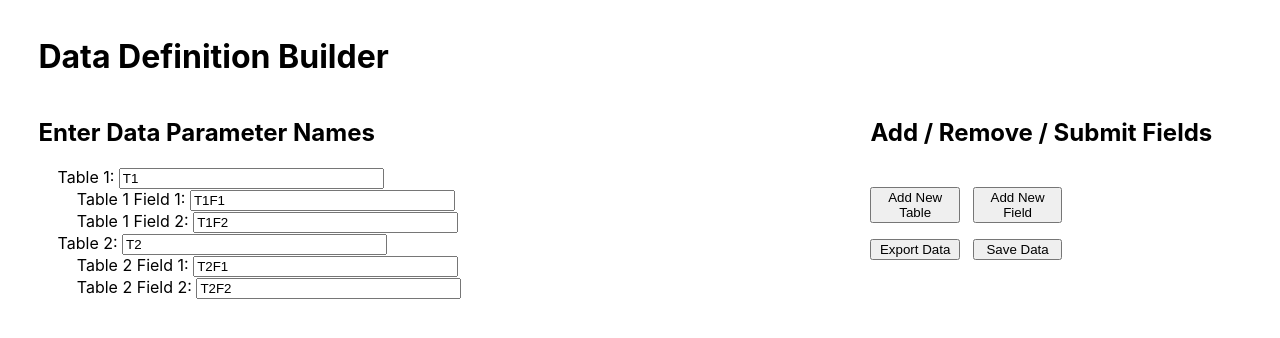
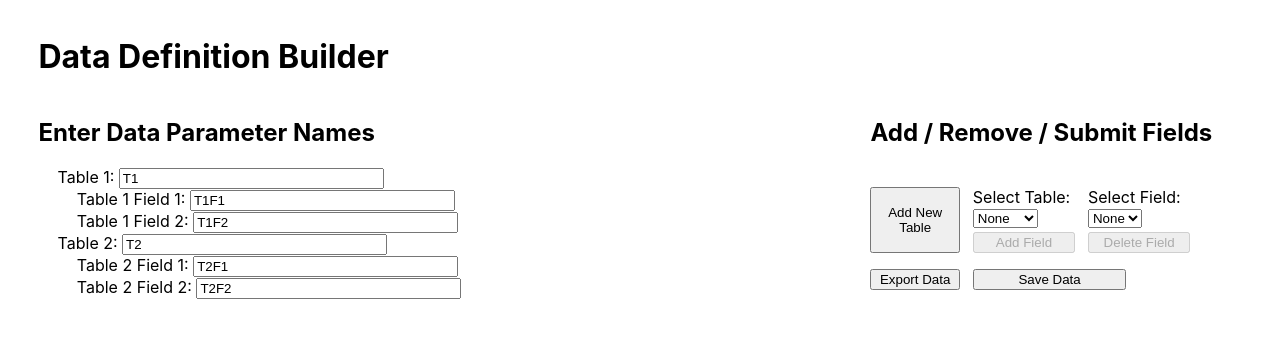
Before and after one commit to wdparker93/data-request-builder, a React (Create React App) app: page / in a window 1280 px wide. Shown: the top 338 px of the page. Built offline with nearby package versions, Linux system fonts and the light colour scheme.

Commit message:
Refining logic for buttons.

```diff
--- a/src/App.css
+++ b/src/App.css
@@ -8,6 +8,13 @@
 #interactive-section-wrapper {
   display: grid;
   grid-template-columns: 65vw 35vw;
+}
+
+#field-add-btn-tbl-selector-wrapper {
+  display: grid;
+  grid-template-columns: 8vw 8vw;
+  column-gap: 1vw;
+  row-gap: 0.5vh;
 }
 
 .table-element {
@@ -22,7 +29,7 @@
 
 #button-wrapper {
   display: grid;
-  grid-template-columns: 7vw 7vw;
+  grid-template-columns: 7vw 12vw;
   column-gap: 1vw;
   row-gap: 2vh;
 }
--- a/src/App.js
+++ b/src/App.js
@@ -1,5 +1,7 @@
 import "./App.css";
 import EntryFields from "./secondary-components/js/EntryFields.js";
+import TableOptionsComponent from "./secondary-components/js/TableOptionsComponent.js";
+import FieldOptionsComponent from "./secondary-components/js/FieldOptionsComponent.js";
 import React, { useState, useEffect } from "react";
 
 function App() {
@@ -10,17 +12,81 @@ function App() {
   });
   const [numTables, setNumTables] = useState(1);
   const [numFields, setNumFields] = useState(1);
+  const [currentTableSelected, setCurrentTableSelected] = useState("");
+  const [currentFieldSelected, setCurrentFieldSelected] = useState("");
+  const [addFieldEnabled, setAddFieldEnabled] = useState(false);
+  const [deleteFieldEnabled, setDeleteFieldEnabled] = useState(false);
 
+  //Table selection and handling logic
   const addTableName = () => {
     let workingNumTables = numTables;
     setNumTables(workingNumTables + 1);
   };
 
-  const addFieldName = () => {
-    let workingNumFields = numFields;
-    setNumFields(workingNumFields + 1);
+  const setTableSelection = () => {
+    let selector = document.getElementById("table-selector");
+    let tableSelected = selector.value;
+    setCurrentTableSelected(tableSelected);
+    if (tableSelected !== "") {
+      setAddFieldEnabled(true);
+    } else {
+      setAddFieldEnabled(false);
+    }
   };
 
+  const generateTableOptions = () => {
+    let optionsArray = [];
+    optionsArray.push("");
+    for (const [key] of Object.entries(tableNamesDict)) {
+      optionsArray.push(key);
+    }
+    return optionsArray.map((el) => <TableOptionsComponent elementData={el} />);
+  };
+
+  //Field selection and handling logic
+  const addFieldName = () => {
+    let selectedTable = currentTableSelected;
+    let workingFieldNamesDict = fieldNamesDict;
+    console.log(workingFieldNamesDict);
+    let fieldListForTable = workingFieldNamesDict[selectedTable];
+    fieldListForTable.splice(fieldListForTable.length, 0, "");
+    workingFieldNamesDict[selectedTable] = fieldListForTable;
+    console.log(workingFieldNamesDict);
+    setFieldNamesDict(workingFieldNamesDict);
+  };
+
+  const setFieldSelection = () => {
+    let selectedTable = currentTableSelected;
+    let fieldSelector = document.getElementById("field-selector");
+    let fieldSelected = fieldSelector.value;
+    let fieldAlias = "";
+    if (selectedTable.length > 0 && fieldSelected.length > 0) {
+      fieldAlias = selectedTable + ":" + fieldSelected;
+    }
+    setCurrentFieldSelected(fieldAlias);
+    if (fieldAlias.length > 0) {
+      console.log("enabled");
+      setDeleteFieldEnabled(true);
+    } else {
+      console.log("disabled");
+      setDeleteFieldEnabled(false);
+    }
+  };
+
+  const generateFieldOptions = () => {
+    let optionsArray = [];
+    optionsArray.push("");
+    if (currentTableSelected !== "") {
+      for (const [value] of Object.entries(
+        fieldNamesDict[currentTableSelected]
+      )) {
+        optionsArray.push(value);
+      }
+    }
+    return optionsArray.map((el) => <FieldOptionsComponent elementData={el} />);
+  };
+
+  //Saving and processing section
   const submitFieldData = () => {
     //console.log(tableNames);
     //console.log(fieldNames);
@@ -60,45 +126,7 @@ function App() {
     setFieldNamesDict(fieldNamesWorkingDict);
   };
 
-  /*
-  const handleNameChange = () => {
-    let inputs = document.getElementsByClassName("input-field");
-    let tableNamesWorkingArr = [];
-    let fieldNamesWorkingArr = [];
-    for (let i = 0; i < inputs.length; i++) {
-      let input = inputs[i];
-      let inputName = input.name;
-      let inputId = input.id;
-      //inputName will either be like table-1-name or table-1-field-1-name
-      if (!inputName.includes("field")) {
-        let addAtTableIndex = parseInt(inputName.charAt(6)) - 1;
-        tableNamesWorkingArr.splice(
-          addAtTableIndex,
-          0,
-          document.getElementById(inputId).value
-        );
-      } else {
-        let addAtTableIndex = parseInt(inputName.charAt(6)) - 1;
-        let addAtFieldIndex = parseInt(inputName.charAt(14)) - 1;
-        let currentTableFieldNames = fieldNamesWorkingArr[addAtTableIndex];
-        if (typeof currentTableFieldNames === "undefined") {
-          currentTableFieldNames = [];
-        }
-        currentTableFieldNames.splice(
-          addAtFieldIndex,
-          0,
-          document.getElementById(inputId).value
-        );
-        fieldNamesWorkingArr.splice(addAtTableIndex, 0, currentTableFieldNames);
-      }
-    }
-    setTableNames(tableNamesWorkingArr);
-    setFieldNames(fieldNamesWorkingArr);
-    //console.log(tableNamesWorkingArr);
-    //console.log(fieldNamesWorkingArr);
-  };
-  */
-
+  //Render to browser
   return (
     <div className="App">
       <h1 id="main-heading">Data Definition Builder</h1>
@@ -108,8 +136,6 @@ function App() {
           <EntryFields
             tableNamesParam={tableNamesDict}
             fieldNamesParam={fieldNamesDict}
-            numTablesParam={numTables}
-            numFieldsParam={numFields}
           />
         </div>
         <div id="button-section-wrapper">
@@ -117,28 +143,60 @@ function App() {
           <br />
           <div id="button-wrapper">
             <button
-              className="table-button"
+              className="button"
               id="add-table-name-button"
               onClick={addTableName}
             >
               Add New Table
             </button>
+            <div id="field-add-btn-tbl-selector-wrapper">
+              <div id="table-selector-wrapper">
+                <label htmlFor="table-selector">Select Table: </label>
+                <select
+                  name="table-selector"
+                  className="selector"
+                  id="table-selector"
+                  onChange={setTableSelection}
+                >
+                  {generateTableOptions()}
+                </select>
+              </div>
+              <div id="field-selector-wrapper">
+                <label htmlFor="field-selector">Select Field: </label>
+                <select
+                  name="field-selector"
+                  className="selector"
+                  id="field-selector"
+                  onChange={setFieldSelection}
+                >
+                  {generateFieldOptions()}
+                </select>
+              </div>
+              <button
+                className="button"
+                id="add-field-name-button"
+                onClick={addFieldName}
+                disabled={!addFieldEnabled}
+              >
+                Add Field
+              </button>
+              <button
+                className="button"
+                id="delete-field-name-button"
+                disabled={!deleteFieldEnabled}
+              >
+                Delete Field
+              </button>
+            </div>
             <button
-              className="field-button"
-              id="add-field-name-button"
-              onClick={addFieldName}
-            >
-              Add New Field
-            </button>
-            <button
-              className="field-button"
+              className="button"
               id="submit-field-data-button"
               onClick={submitFieldData}
             >
               Export Data
             </button>
             <button
-              className="field-button"
+              className="button"
               id="test-capture-state-button"
               onClick={captureState}
             >
--- a/src/secondary-components/js/EntryFields.js
+++ b/src/secondary-components/js/EntryFields.js
@@ -1,5 +1,4 @@
-import "../css/EntryFields.css";
-
+//Produces the fields that will contain the data definitions
 function EntryFields(props) {
   //Produces an element that will contain a field or table name
   const DataElement = (tableNameElementData) => {
--- /dev/null
+++ b/src/secondary-components/js/FieldOptionsComponent.js
@@ -0,0 +1,20 @@
+//Produces an option for the field selector
+function FieldOptionsComponent(props) {
+  let optionsValue = "";
+  if (props.elementData !== "") {
+    optionsValue = parseInt(props.elementData) + 1;
+  }
+  let optionsAppearance = "Field ";
+  if (optionsValue !== "") {
+    optionsAppearance += optionsValue;
+  } else {
+    optionsAppearance = "None";
+  }
+  return (
+    <>
+      <option value={optionsValue}>{optionsAppearance}</option>
+    </>
+  );
+}
+
+export default FieldOptionsComponent;
--- /dev/null
+++ b/src/secondary-components/js/TableOptionsComponent.js
@@ -0,0 +1,17 @@
+//Produces an option for the table selector
+function TableOptionsComponent(props) {
+  let optionsValue = props.elementData;
+  let optionsAppearance = "Table ";
+  if (optionsValue !== "") {
+    optionsAppearance += optionsValue;
+  } else {
+    optionsAppearance = "None";
+  }
+  return (
+    <>
+      <option value={optionsValue}>{optionsAppearance}</option>
+    </>
+  );
+}
+
+export default TableOptionsComponent;
```
Also changed, not shown: src/secondary-components/css/EntryFields.css (deleted).
